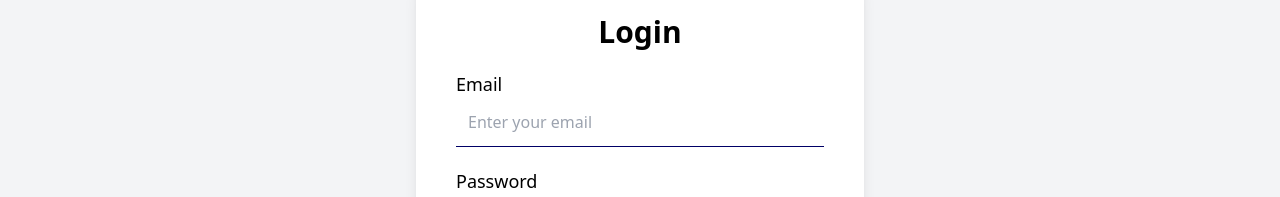
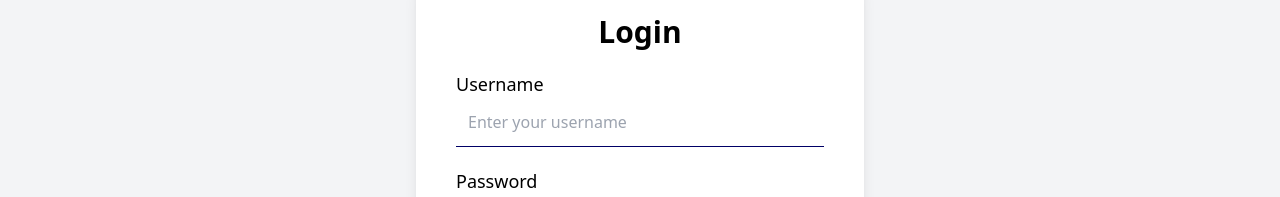
Before and after one commit to afifaarg/job-platform-frontend, a React (Vite) app: page / in a window 1280 px wide. Shown: the part 185-382 px from the top of the page. Built offline with nearby package versions, Linux system fonts and the light colour scheme.

Commit message:
updating to new ui

```diff
--- a/src/pages/SignIn.jsx
+++ b/src/pages/SignIn.jsx
@@ -82,12 +82,12 @@ export default function SignIn() {
           <form class="space-y-5" onSubmit={handleSubmit}>
             <div>
               <label for="email" class="block text-left text-lg">
-                Email
+                Username
               </label>
               <input
-                type="email"
+                type="text"
                 id="email"
-                placeholder="Enter your email"
+                placeholder="Enter your username"
                 required
                 class="w-full p-3 border-b border-[#000066] outline-none focus:border-[#000066]"
               />
```
